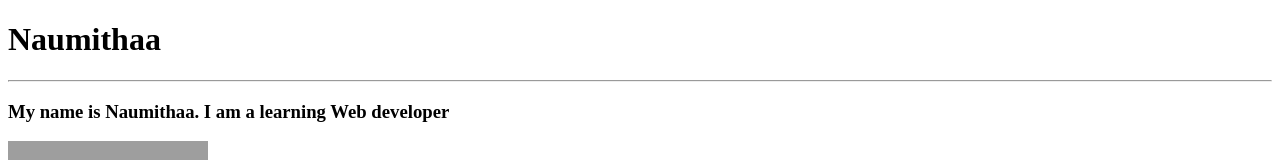
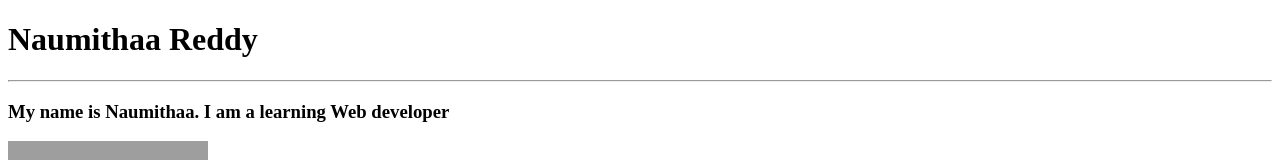
Before and after one commit to naumithaareddy/naumithaareddy.github.io, a plain HTML site: page index.html in a window 1280 px wide. Shown: the top 160 px of the page. Drawn offline with Linux system fonts and the light colour scheme; grey boxes are pictures that could not be loaded.

Commit message:
changing heading (name)

```diff
--- a/index.html
+++ b/index.html
@@ -6,7 +6,7 @@
     <title>Document</title>
 </head>
 <body>
-    <h1> Naumithaa</h1>
+    <h1> Naumithaa Reddy</h1>
     <hr />
     <h3> My name is Naumithaa. I am a learning Web developer</h3>
     <img src = "https://picsum.photos/id/1/200/200">
```
